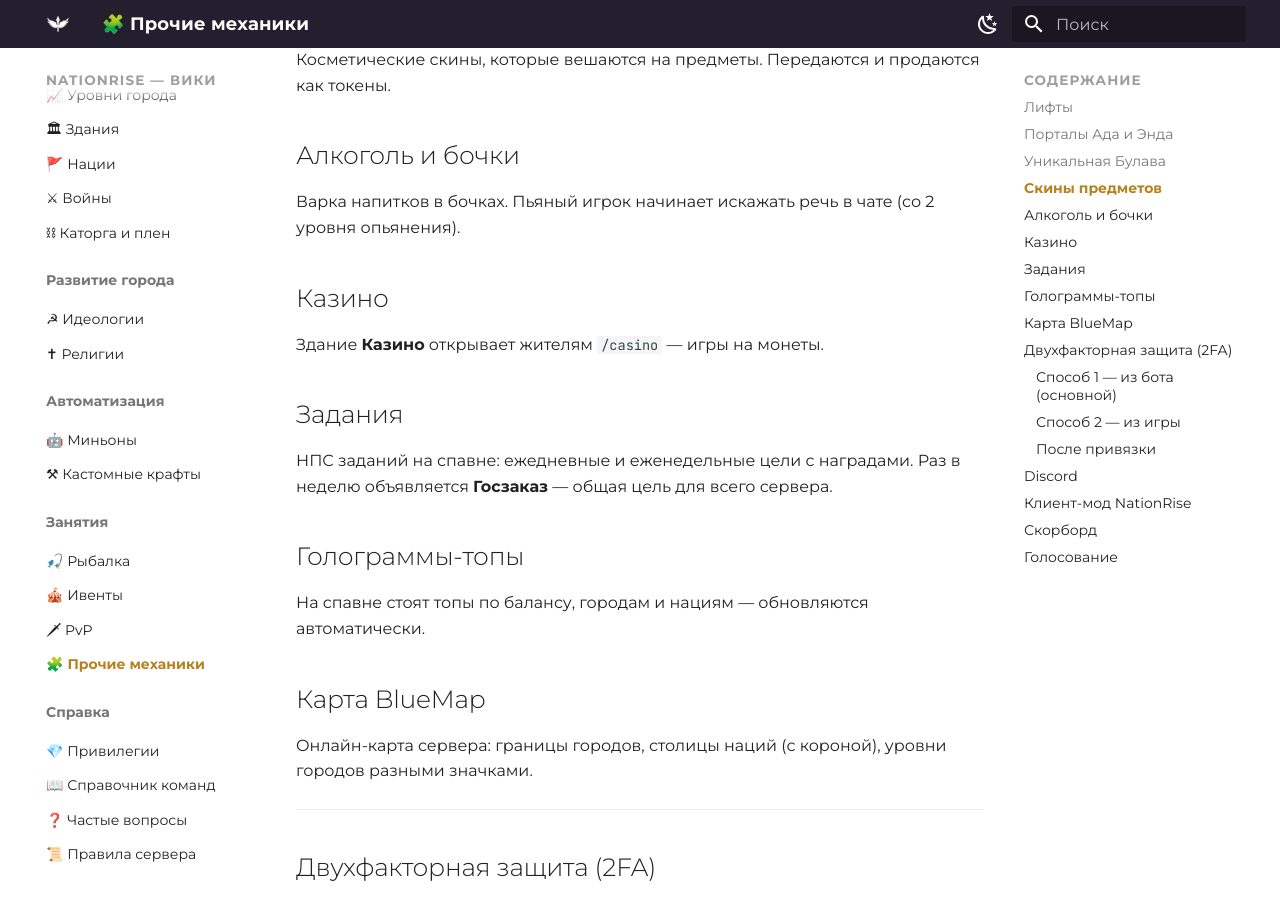
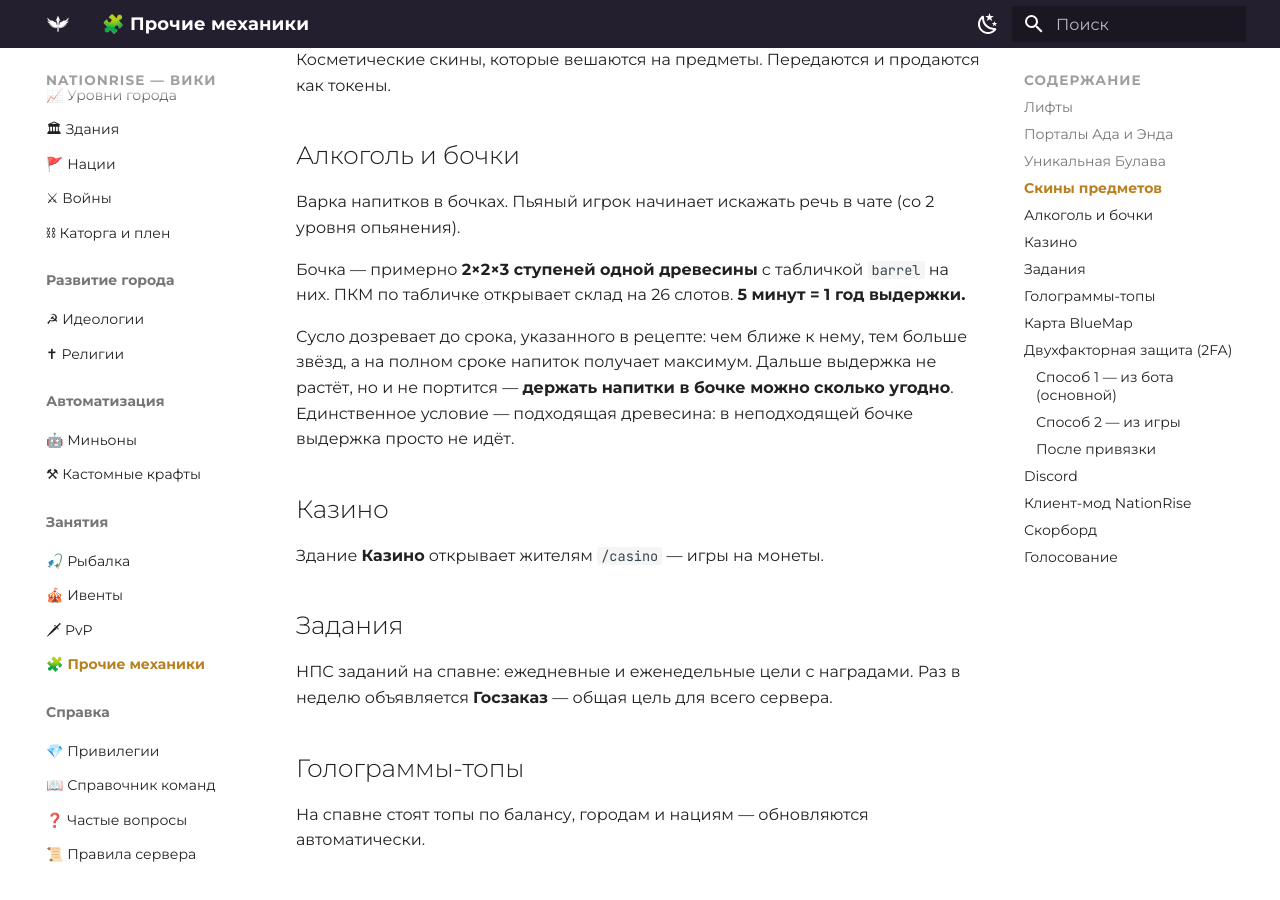
Before and after one commit to zixSSSed/NationRise-Wiki, an MkDocs documentation site: the page built from docs/extras.md, in a window 1280 px wide and 900 px high, scrolled down 773 px. Built offline with MkDocs 1.6.1 and Material for MkDocs 9.7.7, drawn with Linux system fonts in a browser that asks for light colours.

Commit message:
docs: /warp, /sit и правила выдержки в бочках
Co-Authored-By: Claude Opus 5 <noreply@anthropic.com>

```diff
--- a/docs/extras.md
+++ b/docs/extras.md
@@ -33,6 +33,14 @@
 ## Алкоголь и бочки
 
 Варка напитков в бочках. Пьяный игрок начинает искажать речь в чате (со 2 уровня опьянения).
+
+Бочка — примерно **2×2×3 ступеней одной древесины** с табличкой `barrel` на них.
+ПКМ по табличке открывает склад на 26 слотов. **5 минут = 1 год выдержки.**
+
+Сусло дозревает до срока, указанного в рецепте: чем ближе к нему, тем больше звёзд,
+а на полном сроке напиток получает максимум. Дальше выдержка не растёт, но и не портится —
+**держать напитки в бочке можно сколько угодно**. Единственное условие — подходящая
+древесина: в неподходящей бочке выдержка просто не идёт.
 
 ## Казино
 
```
Also changed, not shown: docs/commands.md (+2 -0 lines).
